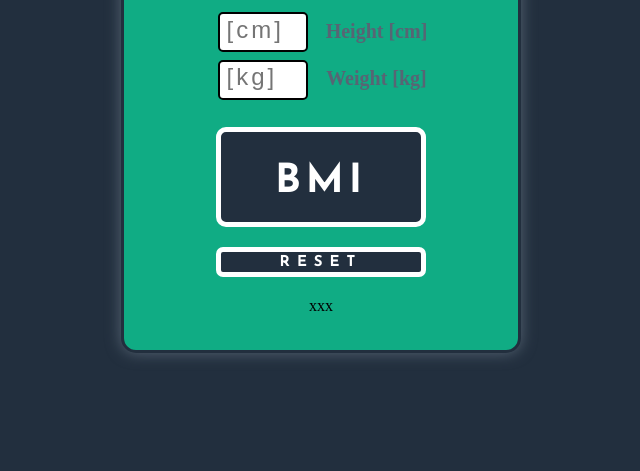
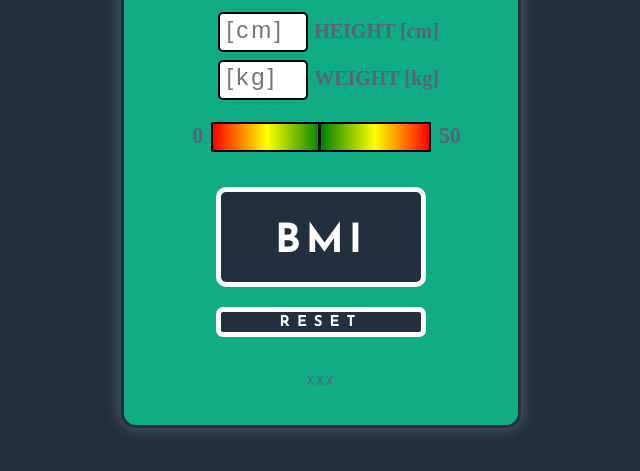
Before and after one commit to Webster2020/BMI_CALCULATOR, a website: page index.html in a window 1280 px wide. Shown: the part 375-846 px from the top of the page, without its empty margins (319-959 px from the left). Drawn offline with Linux system fonts and the light colour scheme.

Commit message:
Fix html code & add style for section output

```diff
--- a/index.html
+++ b/index.html
@@ -28,15 +28,19 @@
       <div class="calculator-inputs">
         <div class="wrapper">
           <input type="number" name="Height" class="input-number input-height" placeholder="[cm] " />
-          <h3 class="input-title">Height [cm]</h3>
+          <h3 class="input-title">HEIGHT [cm]</h3>
         </div>
         <div class="wrapper">
           <input type="number" name="Weight" class="input-number input-weight" placeholder="[kg] " />
-          <h3 class="input-title">Weight [kg]</h3>
+          <h3 class="input-title">WEIGHT [kg]</h3>
         </div>
       </div>
       <div class="calculator-output">
-        <div class="result"></div>
+        <div class="result">
+          <h3 class="min-val">0</h3>
+          <div class="diagram"></div>
+          <h3 class="max-val">50</h3>
+        </div>
       </div>
       <div class="calculator-buttons">
         <div class="wrapper">
--- a/sass/style.scss
+++ b/sass/style.scss
@@ -17,6 +17,7 @@ $border-con: $border-w solid green;
 $border-con-inn: $border-w dotted blue;
 $border-con-inn-wrap: $border-w dotted orange;
 $border-con-inn-elem: $border-w dotted red;
+$border-con-inn-elem-inn: $border-w dashed black;
 
 $transition: all 1s;
 
@@ -70,6 +71,7 @@ section {
 
 .calculator-inputs {
   border: $border-con-inn;
+  margin: 10px auto;
   .wrapper {
     border: $border-con-inn-wrap;
     padding: 0;
@@ -101,6 +103,7 @@ section {
 
 .calculator-buttons {
   border: $border-con-inn;
+  margin: 10px auto;
   .wrapper {
     border: $border-con-inn-wrap;
     padding: 0;
@@ -142,8 +145,50 @@ section {
 
 .calculator-output {
   border: $border-con-inn;
+  margin: 0 10px;
   .result {
     border: $border-con-inn-elem;
+    font-size: 19px;
+    color: $color-six;
+    .min-val {
+      border: $border-con-inn-elem-inn;
+      display: inline-block;
+      position: relative;
+      top: -4px;
+      height: 30px;
+      width: 30px;
+      margin: 0 3px 0 0;
+      text-align: right;
+    }
+    .max-val {
+      border: $border-con-inn-elem-inn;
+      display: inline-block;
+      position: relative;
+      top: -4px;
+      height: 30px;
+      width: 30px;
+      margin: 0 0 0 3px;
+      text-align: left;
+    }
+    .diagram {
+      border: $border-con-inn-elem-inn;
+      border: 2px solid $color-two;
+      display: inline-block;
+      position: relative;
+      top: 5px;
+      height: 30px;
+      width: 220px;
+      background-image: linear-gradient(to right, red, yellow, green,yellow, red);
+      &::after {
+        content: '';
+        position: absolute;
+        top: 0px;
+        left: 105px;
+        height: 27px;
+        width: 3px;
+        background-color: $color-two;
+      }
+    }
   }
 }
 
@@ -151,4 +196,10 @@ section {
 
 .calculator-proposal {
   border: $border-con-inn;
+  margin: 0;
+  font-family: $font-two;
+  font-size: 18px;
+  letter-spacing: 2px;
+  text-align: center;
+  color: $color-six;
 }
```
Also changed, not shown: css/style.css, sass/style.css, sass/style.min.css, 1 other file.
